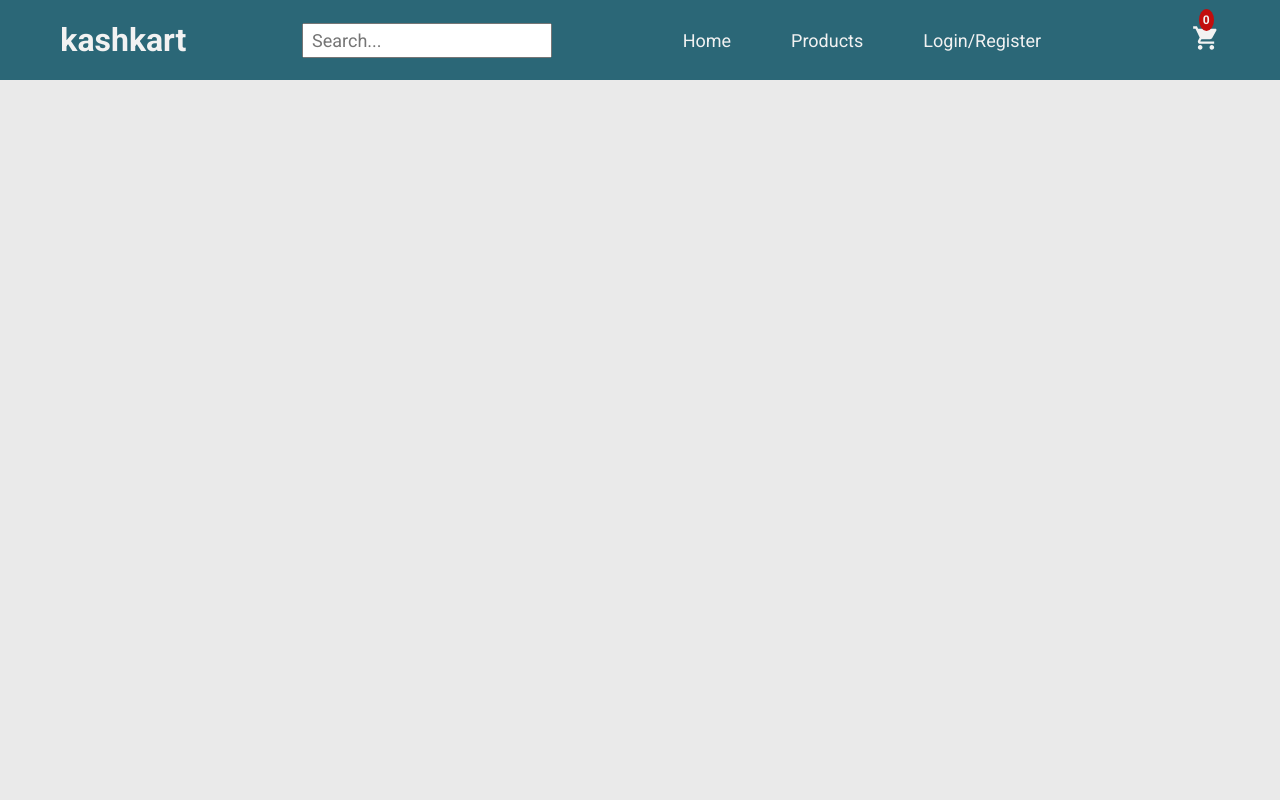
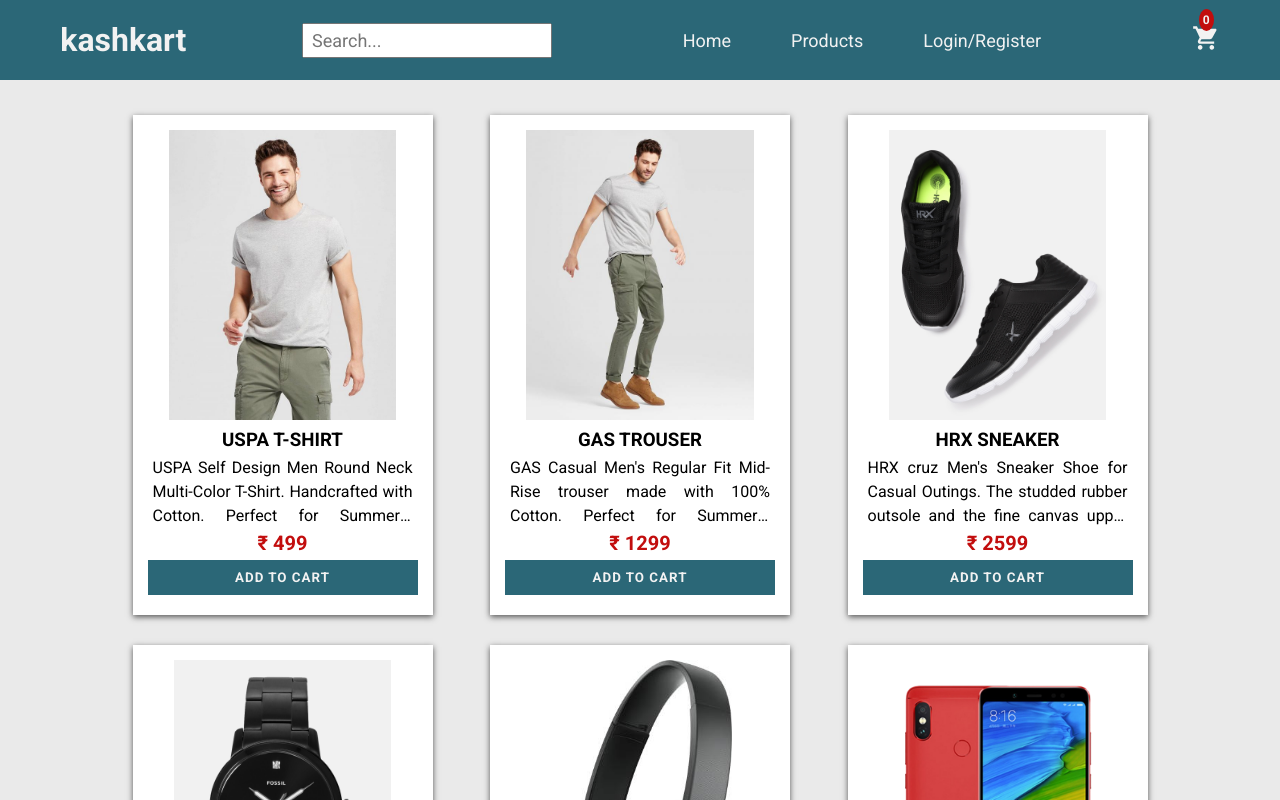
Before and after one commit to iamhiman/kashkart, a React (Create React App) app: page /#/products in a window 1280 px wide. Shown: the top 800 px of the page. Built offline with nearby package versions, Linux system fonts and the light colour scheme.

Commit message:
Fix Products Component If applied, this commit will render the products card after fetching data from JSON file.

```diff
--- a/src/components/DataProvider.js
+++ b/src/components/DataProvider.js
@@ -5,9 +5,9 @@
 export const DataProvider = (props) => {
 
     const [products, setProducts] = useState([]);
-    console.log("Just before getData");
+    //console.log("Just before getData");
     const getData = () => {
-        console.log("Just before fetchapi");
+        //console.log("Just before fetchapi");
         fetch('data.json'
             , {
                 headers: {
@@ -17,27 +17,31 @@
             }
         )
             .then(function (response) {
-                console.log(response)
+                //console.log(response)
                 return response.json();
             })
             .then(function (myJson) {
-                console.log(myJson);
+                //console.log(myJson);
                 setProducts(myJson)
                 //console.log("Products1: ", products );
             });
-            console.log("Just after fetch api");
+            //console.log("Just after fetch api");
     }
 
-    console.log("Just before useeffect after getdata()");
+    //console.log("Just before useeffect after getdata()");
     useEffect(() => {
-        console.log("Inside useffect");
+        //console.log("Inside useffect");
         getData()
         //console.log("Products2: ", products );
-        console.log("After Calling getdata");
+        //console.log("After Calling getdata");
     }, [])
 
+    const value ={
+        products: [products, setProducts],
+    }
+
     return (
-        <DataContext.Provider value={[products, setProducts]}>
+        <DataContext.Provider value={value}>
             {props.children}
         </DataContext.Provider>
     )
--- a/src/components/Products.js
+++ b/src/components/Products.js
@@ -1,30 +1,34 @@
 import React, { useContext } from 'react';
 import { DataContext } from "./DataProvider";
-//import { Link } from "react-router-dom";
+import { Link } from "react-router-dom";
 
 export default function Products() {
 
-    const [products] = useContext(DataContext);
-    console.log("Inside products component", products);
+    const value = useContext(DataContext);
+    const [products] = value.products;
+    //console.log(value);
+    //console.log("Inside products component", products);
+
     return (
         <section>
             <div className="products">
-
-
-                {/*<div className="products-card">
+                {
+                    products.map(product => (
+                        <div className="products-card" key={product.pid}>
                             <Link to='/'>
-                        <img src="" alt="" />
+                                <img src={product.images[0]} alt="cover-pic" />
                             </Link>
                             <div className="products-content">
-                        <h3 title="Tshirt">
-                            <Link to='/'>T-Shirt</Link>
+                                <h3 title={product.title}>
+                                    <Link to='/'>{product.title}</Link>
                                 </h3>
-                        <p className="products-desc">Lorem Ipsum is simply dummy text of the printing and typesetting industry.Lorem Ipsum is simply dummy text of the printing and typesetting industry.</p>
-                        <p className="products-price">&#8377; 1234</p>
+                                <p className="products-desc">{product.description}</p>
+                                <p className="products-price">&#8377; {product.price}</p>
                                 <button>Add to Cart</button>
                             </div>
-                </div>*/}
-
+                        </div>
+                    ))
+                }
             </div>
         </section>
     )
```
Lines whose indentation alone changed are shown as unchanged.
